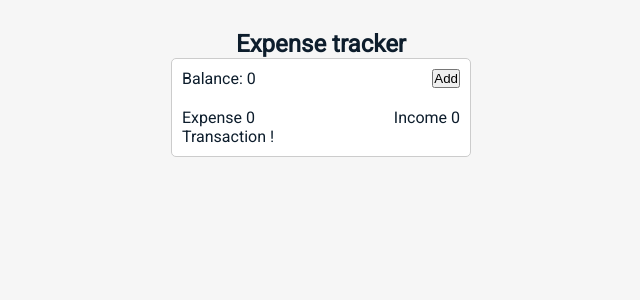
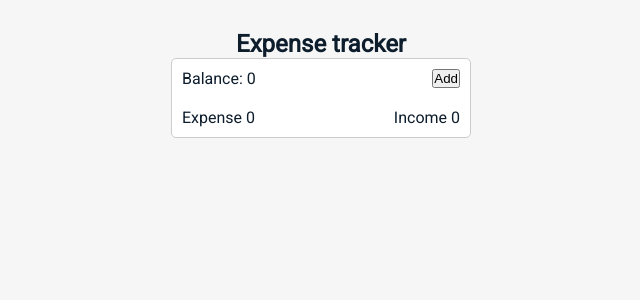
Before and after one commit to VahidTahmasebi/expense-tracker-react, a React (Create React App) app: page / in a window 1280 px wide. Shown: the top 300 px of the page, without its empty margins (319-959 px from the left). Built offline with nearby package versions, Linux system fonts and the light colour scheme.

Commit message:
Add display transaction structure

```diff
--- a/src/components/TransActionComponent.js
+++ b/src/components/TransActionComponent.js
@@ -1,5 +1,12 @@
 const TransActionComponent = ({ transactions }) => {
-  return <section>Transaction !</section>;
+  return (
+    // receiving transaction and looping on it and finally display items
+    <section>
+      {transactions.map((t) => (
+        <div key={t.id}>{t.desc}</div>
+      ))}
+    </section>
+  );
 };
 
 export default TransActionComponent;
```
